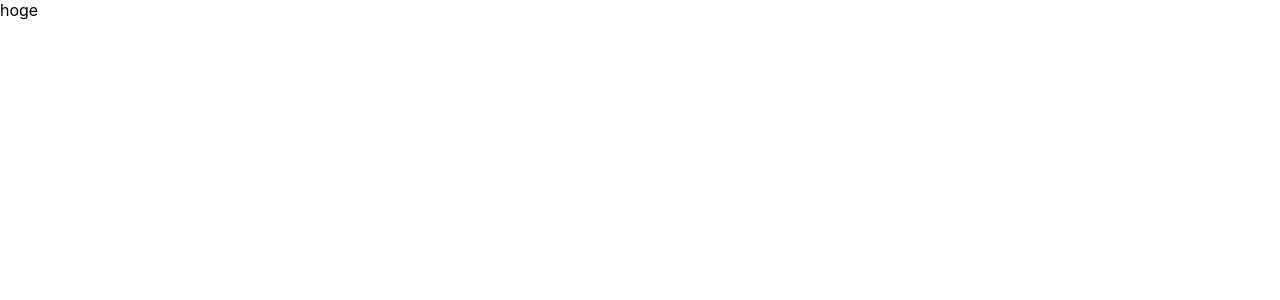
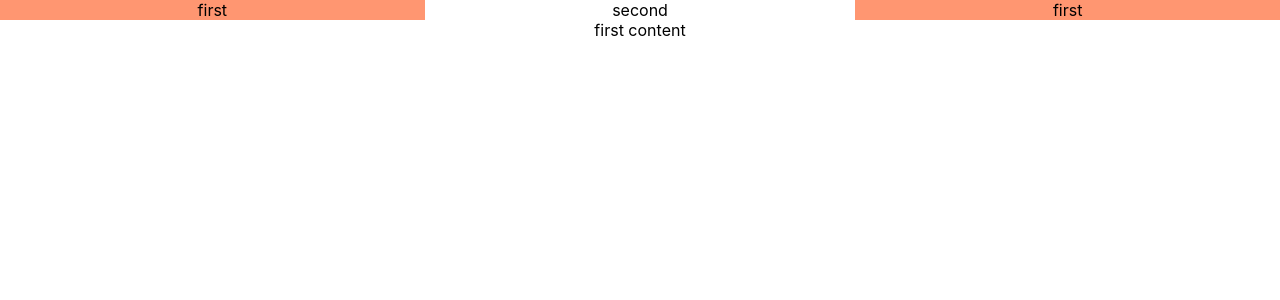
Before and after one commit to aa-0921/tab-react, a React (Create React App) app: page / in a window 1280 px wide. Shown: the top 300 px of the page. Built offline with nearby package versions, Linux system fonts and the light colour scheme.

Commit message:
[fix] わけない状態で表示成功

```diff
--- a/src/App.js
+++ b/src/App.js
@@ -1,13 +1,11 @@
 import './App.css';
-// import { Tab, TabItem } from './components/Tab';
+import { Tab, TabItem } from './components/Tab.tsx';
 
-import { Tab } from './components/Tab.tsx';
-import { TabItem } from './components/TabItem.tsx';
+// import { Tab } from './components/Tab.tsx';
+// import { TabItem } from './components/TabItem.tsx';
 
 function App() {
   return (
-    <>
-      <div>hoge</div>
     <div className="App">
       <Tab defaultKey="first">
         <TabItem tabKey="first" title="first">
@@ -18,7 +16,6 @@ function App() {
         </TabItem>
       </Tab>
     </div>
-    </>
   );
 }
 
--- a/src/components/Tab.tsx
+++ b/src/components/Tab.tsx
@@ -1,13 +1,15 @@
 import {
   createContext,
+  // memo,
   PropsWithChildren,
   useCallback,
+  useContext,
+  useLayoutEffect,
   useMemo,
   useState,
   VFC,
 } from 'react';
 
-// import '../tab.css';
 import '../styles/tab.css';
 
 type TabState = {
@@ -35,10 +37,7 @@ export const Tab: VFC<PropsWithChildren<TabProps>> = ({
 }) => {
   const [activeKey, setActiveKey] = useState(defaultKey);
   const [tabs, setTabs] = useState<TabValue[]>([]);
-  // TabItemコンポーネントで使われているaddTab関数
   const addTab = useCallback((title: string, key: string) => {
-    // setState
-    //
     setTabs((tabs) => {
       if (tabs.findIndex((item) => item.key === key) > 0) {
         return tabs;
@@ -48,7 +47,6 @@ export const Tab: VFC<PropsWithChildren<TabProps>> = ({
     });
   }, []);
 
-  // contextで渡している値
   const state = useMemo<TabState>(
     () => ({
       activeKey,
@@ -74,3 +72,22 @@ export const Tab: VFC<PropsWithChildren<TabProps>> = ({
     </TabContext.Provider>
   );
 };
+
+type TabItemProps = {
+  tabKey: string;
+  title: string;
+};
+
+export const TabItem: VFC<PropsWithChildren<TabItemProps>> = ({
+  title,
+  tabKey,
+  children,
+}) => {
+  const { activeKey, addItem } = useContext(TabContext);
+
+  useLayoutEffect(() => {
+    addItem(title, tabKey);
+  }, [addItem, tabKey, title]);
+
+  return tabKey === activeKey ? <>{children}</> : null;
+};
```
Lines whose indentation alone changed are shown as unchanged.
